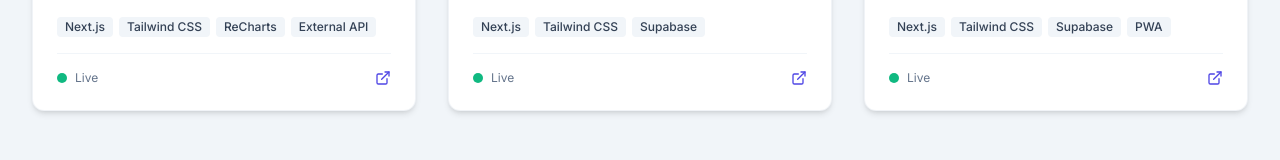
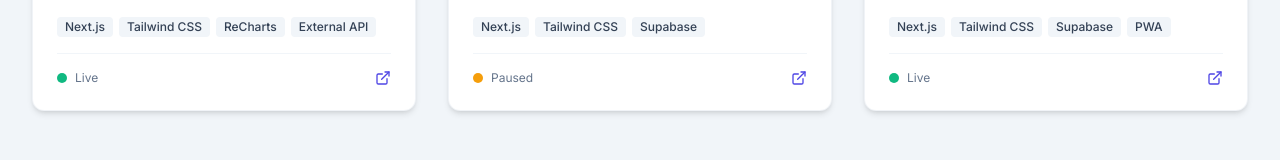
Before and after one commit to consbenjamin/portfolio, a Next.js app: page /en in a window 1280 px wide. Shown: the part 2806-2966 px from the top of the page. Built offline with nearby package versions, Linux system fonts and the light colour scheme.

Commit message:
linkbrief paused

```diff
--- a/components/Projects.js
+++ b/components/Projects.js
@@ -64,7 +64,7 @@ const projects = [
     image: linkbrief,
     technologies: ["Next.js", "Tailwind CSS", "Supabase"],
     url: "https://linkbrief.vercel.app/",
-    status: "online",
+    status: "paused",
   },
   {
     title: "SubGhost - Detector de Suscripciones",
@@ -146,9 +146,9 @@ export default function Projects({ t, locale }) {
                 </div>
                 <div className="flex items-center justify-between mt-auto pt-4 border-t border-slate-100 dark:border-slate-700">
                   <div className="flex items-center gap-2">
-                    <span className={`w-2.5 h-2.5 rounded-full ${project.status === 'online' ? 'bg-emerald-500' : project.status === 'development' ? 'bg-amber-500' : 'bg-red-500'}`} aria-hidden />
+                    <span className={`w-2.5 h-2.5 rounded-full ${project.status === 'online' ? 'bg-emerald-500' : project.status === 'development' ? 'bg-amber-500' : project.status === 'paused' ? 'bg-amber-500' : 'bg-red-500'}`} aria-hidden />
                     <span className="text-xs text-slate-500 dark:text-slate-400">
-                      {project.status === 'online' ? (locale === "es" ? "En línea" : "Live") : project.status === 'development' ? (locale === "es" ? "En desarrollo" : "In development") : "Offline"}
+                      {project.status === 'online' ? (locale === "es" ? "En línea" : "Live") : project.status === 'development' ? (locale === "es" ? "En desarrollo" : "In development") : project.status === 'paused' ? (locale === "es" ? "Pausado" : "Paused") : "Offline"}
                     </span>
                   </div>
                   <a
```
